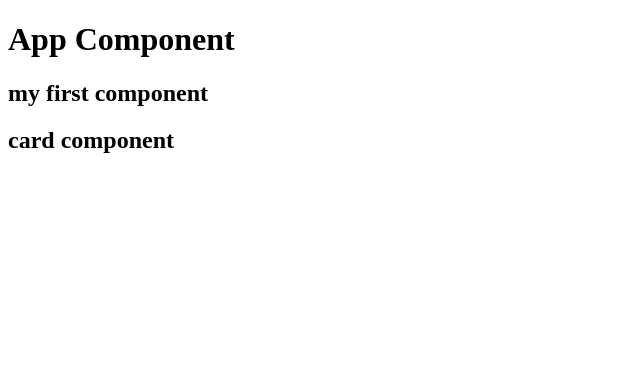
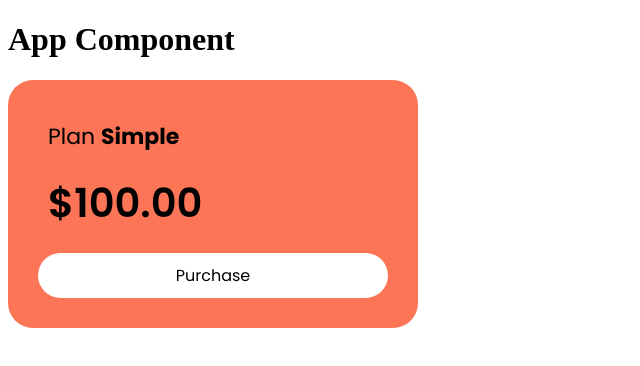
Before and after one commit to gabrielnavas/angular-udemy-felipe-freitas, an Angular app in the folder section-3/card-example-project/: page / in a window 1280 px wide. Shown: the top 366 px of the page, without its empty margins (0-640 px from the left). Built offline with nearby package versions, Linux system fonts and the light colour scheme.

Commit message:
card html and css

```diff
--- a/section-3/card-example-project/src/app/card/card.component.html
+++ b/section-3/card-example-project/src/app/card/card.component.html
@@ -1,2 +1,5 @@
-<h2>my first component</h2>
-<h2>card component</h2>
+<div class="card">
+  <div class="card__plan card__item">Plan <b>Simple</b></div>
+  <div class="card__price card__item">$100.00</div>
+  <div class="card__button card__item">Purchase</div>
+</div>
--- a/section-3/card-example-project/src/app/card/card.component.scss
+++ b/section-3/card-example-project/src/app/card/card.component.scss
@@ -0,0 +1,41 @@
+@import url('https://fonts.googleapis.com/css2?family=Poppins:ital,wght@0,100;0,200;0,300;0,400;0,500;0,600;0,700;0,800;0,900;1,100;1,200;1,300;1,400;1,500;1,600;1,700;1,800;1,900&display=swap');
+
+.card {
+  max-width: 350px;
+  background-color: #fd7557;
+  border-radius: 25px;
+  padding: 30px;
+  font-family: 'Poppins', sans-serif;
+
+  &__item {
+    padding: 10px;
+  }
+
+  &__plan {
+    font-size: 22px;
+  }
+
+  &__price {
+    font-weight: 600;
+    font-size: 40px;
+  }
+
+  &__button {
+    font-size: 16px;
+    text-align: center;
+    margin-top: 10px;
+    border-radius: 25px;
+    background-color: white;
+    cursor: pointer;
+
+    &:hover {
+      background-color: lightgray;
+    }
+
+    &:active {
+      color: #fd7557;
+      font-weight: bold;
+      background-color: white;
+    }
+  }
+}
```
